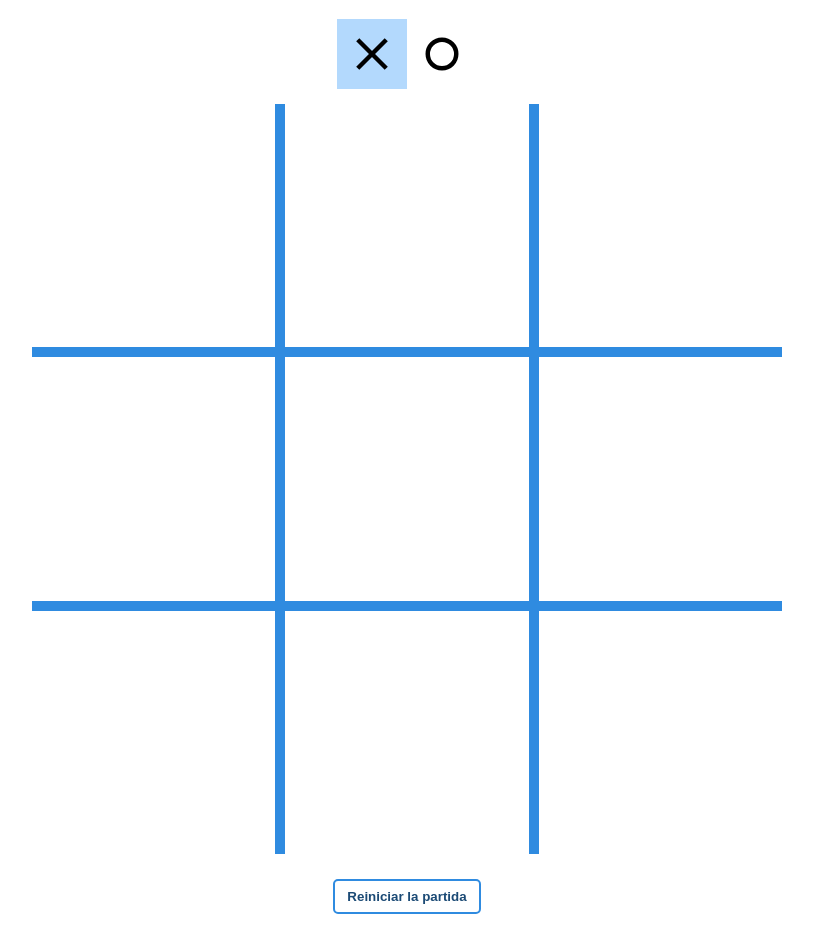
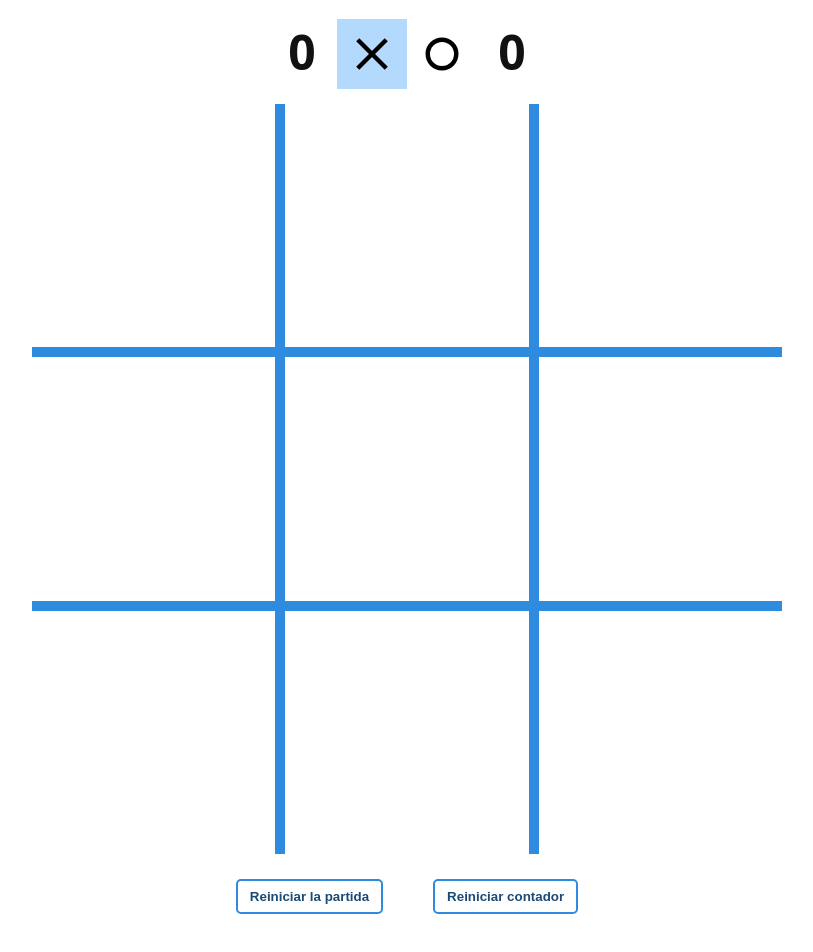
Before and after one commit to Onzebol/3-en-raya, a React (Vite) app: page / in a window 1280 px wide. Shown: the part 52-1004 px from the top of the page, without its empty margins (233-1046 px from the left). Built offline with nearby package versions, Linux system fonts and the light colour scheme.

Commit message:
Añadida puntuacion

```diff
--- a/src/App.jsx
+++ b/src/App.jsx
@@ -1,82 +1,106 @@
-import confetti from "canvas-confetti"
-import { useState } from "react"
-import { Square } from "./components/Square"
-import { TURNS } from "./constants"
-import { WinnerModal } from "./components/WinnerModal"
-import { checkEndGame, checkWinner } from "./logic/board"
-import { SvgX } from "./components/SvgX"
-import { SvgO } from "./components/SvgO"
+import confetti from "canvas-confetti";
+import { useState } from "react";
+import { Square } from "./components/Square";
+import { TURNS } from "./constants";
+import { WinnerModal } from "./components/WinnerModal";
+import { checkEndGame, checkWinner } from "./logic/board";
+import { SvgX } from "./components/SvgX";
+import { SvgO } from "./components/SvgO";
 
 function App() {
 	const [board, setBoard] = useState(() => {
-		const boardFromStorage = window.localStorage.getItem('board')
-		return boardFromStorage ? JSON.parse(boardFromStorage) : Array(9).fill(null)
-	})
+		const boardFromStorage = window.localStorage.getItem("board");
+		return boardFromStorage
+			? JSON.parse(boardFromStorage)
+			: Array(9).fill(null);
+	});
 	const [turn, setTurn] = useState(() => {
-		const turnFromStorage = window.localStorage.getItem('turn')
-		return turnFromStorage ? turnFromStorage : TURNS.X
-	})
-	const [winner, setWinner] = useState(null)
+		const turnFromStorage = window.localStorage.getItem("turn");
+		return turnFromStorage ? turnFromStorage : TURNS.X;
+	});
+	const [contador, setContador] = useState(() => {
+		const contadorFromStorage = window.localStorage.getItem("contador");
+		return contadorFromStorage ? contadorFromStorage : { X: 0, O: 0 };
+	});
+	const [winner, setWinner] = useState(null);
 
 	const resetGame = () => {
-		setBoard(Array(9).fill(null))
-		setTurn(turn === TURNS.X ? TURNS.O : TURNS.X)
-		setWinner(null)
+		setBoard(Array(9).fill(null));
+		setTurn(turn === TURNS.X ? TURNS.O : TURNS.X);
+		setWinner(null);
 
-		window.localStorage.removeItem('board')
-		window.localStorage.removeItem('turn')
-	}
+		window.localStorage.removeItem("board");
+		window.localStorage.removeItem("turn");
+	};
+
+	const resetContador = () => {
+		resetGame();
+		setContador({ X: 0, O: 0 });
+	};
 
 	const updateBoard = (index) => {
-		if (board[index] || winner) return
+		if (board[index] || winner) return;
 
-		const newBoard = [... board]
-		newBoard[index] = turn
-		setBoard(newBoard)
+		const newBoard = [...board];
+		newBoard[index] = turn;
+		setBoard(newBoard);
 
-		const newWinner = checkWinner(newBoard)
+		const newWinner = checkWinner(newBoard);
 		if (newWinner) {
-			setWinner(newWinner)
-			confetti()
+			setWinner(newWinner);
+			confetti();
+			if (newWinner == TURNS.X) {
+				contador.X++;
+				setContador(contador);
+			}
+			if (newWinner == TURNS.O) {
+				contador.O++;
+				setContador(contador);
+			}
 		} else if (checkEndGame(newBoard)) {
-			setWinner(false)
+			setWinner(false);
 		} else {
-			const newTurn = turn === TURNS.X ? TURNS.O : TURNS.X
-			setTurn(newTurn)
-			window.localStorage.setItem('board', JSON.stringify(newBoard))
-			window.localStorage.setItem('turn', newTurn)
+			const newTurn = turn === TURNS.X ? TURNS.O : TURNS.X;
+			setTurn(newTurn);
+			window.localStorage.setItem("board", JSON.stringify(newBoard));
+			window.localStorage.setItem("turn", newTurn);
 		}
-	}
+	};
 
 	return (
 		<main className="board">
 			<h1>3 en raya</h1>
 			<section className="turn">
-				<Square isSelected={turn === TURNS.X}><SvgX /></Square>
-				<Square isSelected={turn === TURNS.O}><SvgO /></Square>
+				<Square>
+					<span>{contador.X}</span>
+				</Square>
+				<Square isSelected={turn === TURNS.X}>
+					<SvgX />
+				</Square>
+				<Square isSelected={turn === TURNS.O}>
+					<SvgO />
+				</Square>
+				<Square>
+					<span>{contador.O}</span>
+				</Square>
 			</section>
 			<section className="game">
-				{
-					board.map((square, index) => {
-						return (
-							<Square
-								key={index}
-								index={index}
-								updateBoard={updateBoard}
-							>
-								{square === TURNS.X && <SvgX />}
-								{square === TURNS.O && <SvgO />}
-							</Square>
-						)
-					})
-				}
+				{board.map((square, index) => {
+					return (
+						<Square key={index} index={index} updateBoard={updateBoard}>
+							{square === TURNS.X && <SvgX />}
+							{square === TURNS.O && <SvgO />}
+						</Square>
+					);
+				})}
 			</section>
-
-			<button onClick={resetGame}>Reiniciar la partida</button>
-
+			<section className="botones">
+				<button onClick={resetGame}>Reiniciar la partida</button>
+				<button onClick={resetContador}>Reiniciar contador</button>
+			</section>
 			<WinnerModal resetGame={resetGame} winner={winner} />
 		</main>
-	)
+	);
 }
 
-export default App
+export default App;
--- a/src/index.css
+++ b/src/index.css
@@ -1,5 +1,6 @@
 :root {
-  font-family: system-ui, -apple-system, BlinkMacSystemFont, 'Segoe UI', Roboto, Oxygen, Ubuntu, Cantarell, 'Open Sans', 'Helvetica Neue', sans-serif;
+	font-family: system-ui, -apple-system, BlinkMacSystemFont, "Segoe UI", Roboto,
+		Oxygen, Ubuntu, Cantarell, "Open Sans", "Helvetica Neue", sans-serif;
 	font-size: 16px;
 	line-height: 24px;
 	font-weight: 400;
@@ -130,4 +131,18 @@ body {
 	font-size: 48px;
 	aspect-ratio: 1;
 	padding: 1rem;
+	font-size: 3em;
+	font-weight: bold;
 }
+
+.square > span {
+	margin-top: -5px;
+}
+
+.botones {
+	display: flex;
+	justify-content: center;
+	max-width: 750px;
+	margin: 0 auto;
+	gap: 50px;
+}
```
Lines whose indentation alone changed are shown as unchanged.
